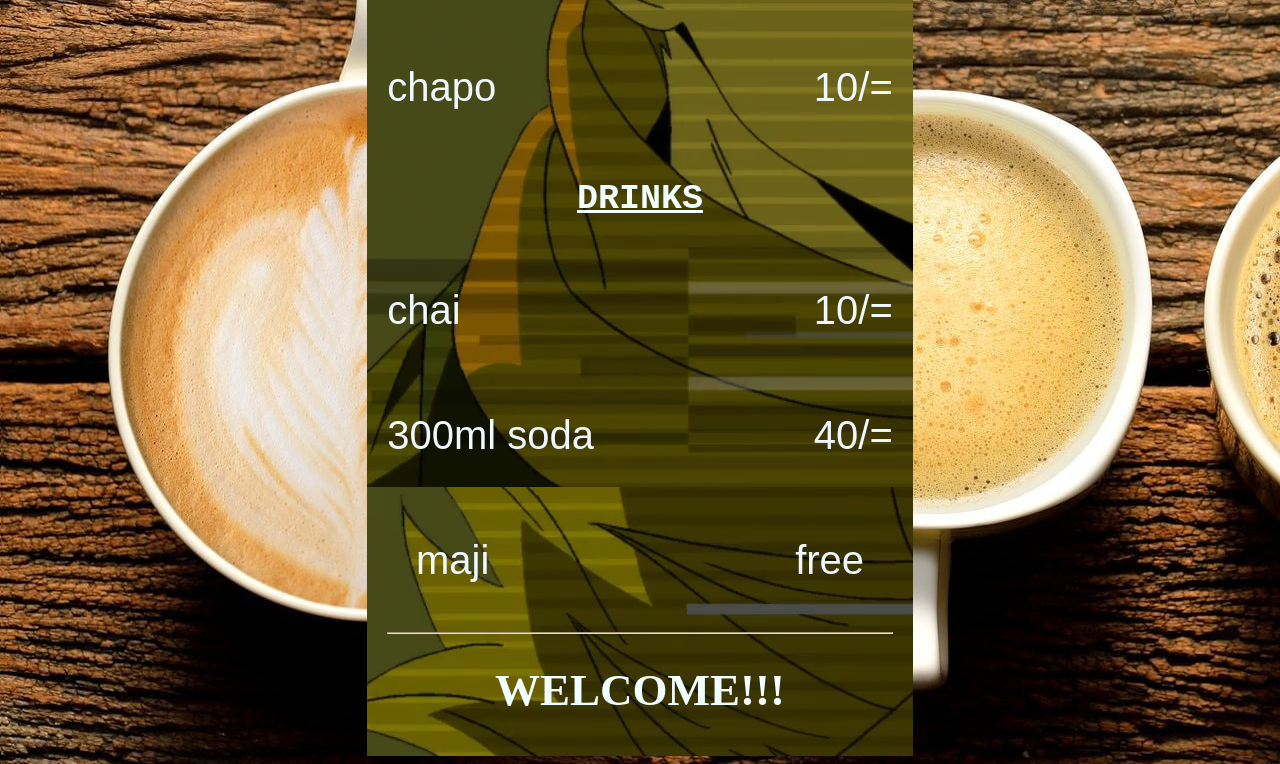
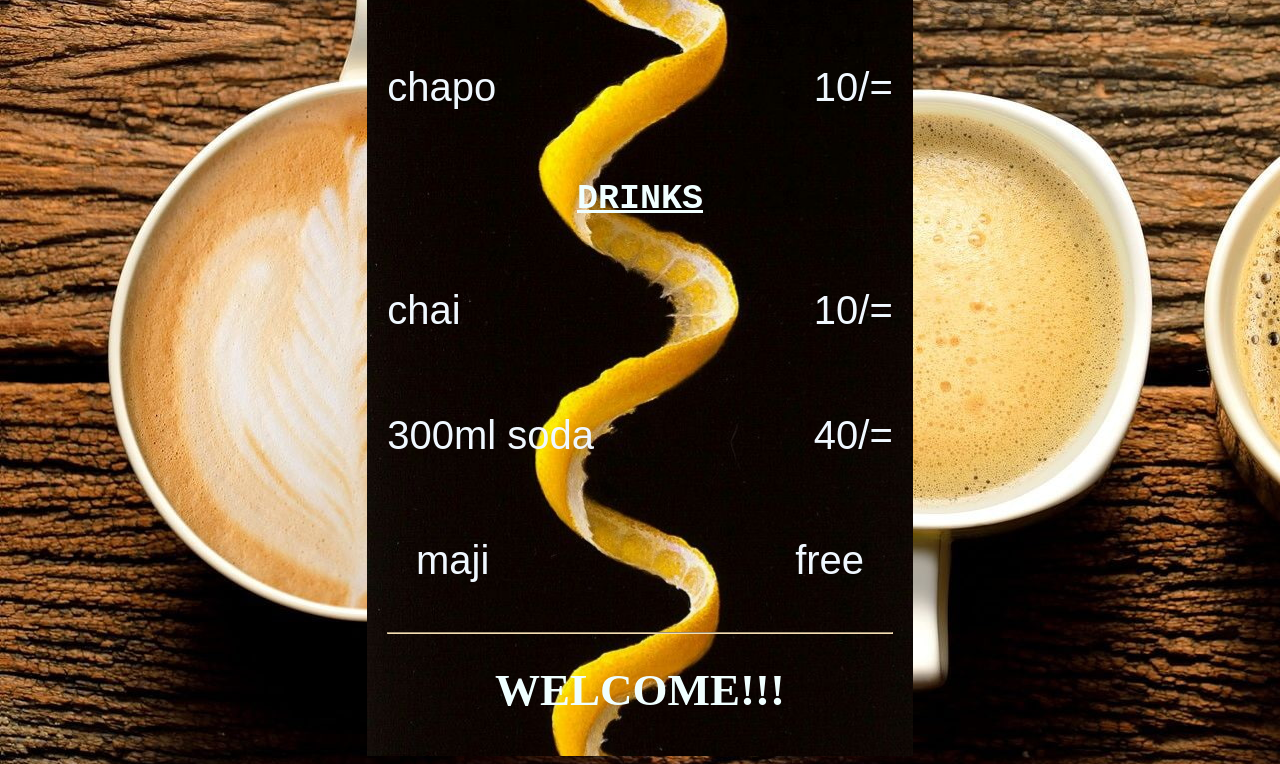
Before and after one commit to Mukonooo/Georgie-s-, a plain HTML site: page index.html in a window 1280 px wide. Shown: the part 706-1470 px from the top of the page. Drawn offline with Linux system fonts and the light colour scheme.

Commit message:
background picture

```diff
--- a/style.css
+++ b/style.css
@@ -35,7 +35,7 @@ img{
     margin-right: auto;
     padding: 20px;
     max-width: 800px;
-    background-image: url(img/VideoCapture_20230330-075854.jpg);
+    background-image: url(img/Fruit\ Photography.jpg);
 }
 .price{
     text-align: right;
```
Also changed, not shown: img/Fruit Photography.jpg (added), img/VideoCapture_20230330-075854.jpg (deleted), img/icons8-coffee-64.png (deleted), img/katakura.jpg (deleted), img/nj_LE_auto_x2_colored_toned.jpg (deleted), img/oven-chips-with-homemade-ketchup.jpg (added).
